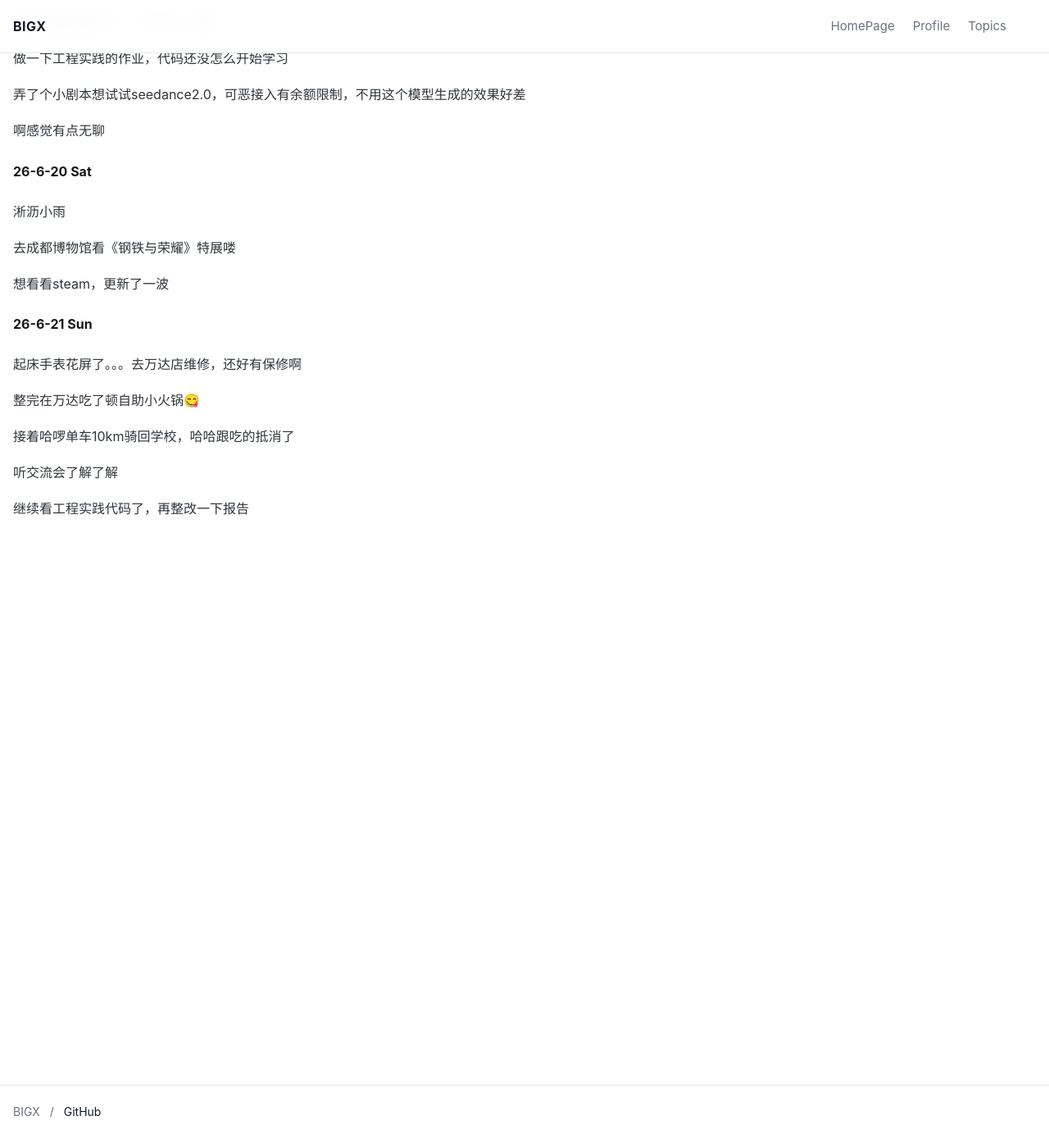
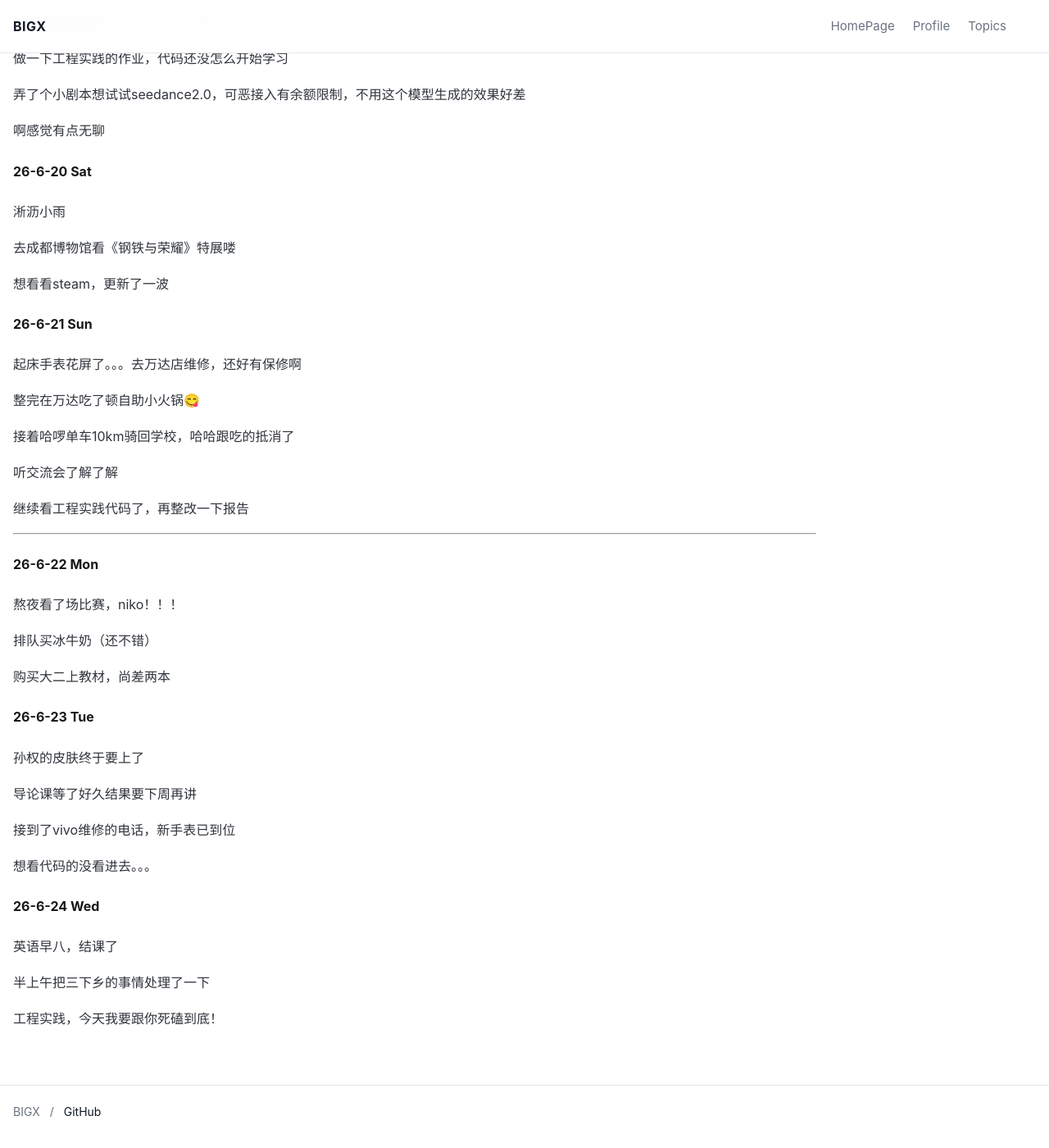
Before and after one commit to BIGX-bigx/BIGX-bigx.github.io, a Jekyll site: the page built from diary.md, in a window 1280 px wide and 1400 px high, scrolled down 1350 px. Shown: the whole window at 82% size. Built offline with Jekyll 4.4.1, drawn with Linux system fonts in a browser that asks for light colours; before the commit the page ends 2128 px from its top, so only the background shows below that.

Commit message:
Update blog

```diff
--- a/diary.md
+++ b/diary.md
@@ -81,3 +81,31 @@ GPT + codex 做出来了一个可交互性手势识别系统，好玩！😋
 听交流会了解了解
 
 继续看工程实践代码了，再整改一下报告
+
+---
+
+#### **26-6-22 Mon**
+
+熬夜看了场比赛，niko！！！
+
+排队买冰牛奶（还不错）
+
+购买大二上教材，尚差两本
+
+#### **26-6-23 Tue**
+
+孙权的皮肤终于要上了
+
+导论课等了好久结果要下周再讲
+
+接到了vivo维修的电话，新手表已到位
+
+想看代码的没看进去。。。
+
+#### **26-6-24 Wed**
+
+英语早八，结课了
+
+半上午把三下乡的事情处理了一下
+
+工程实践，今天我要跟你死磕到底！
```
